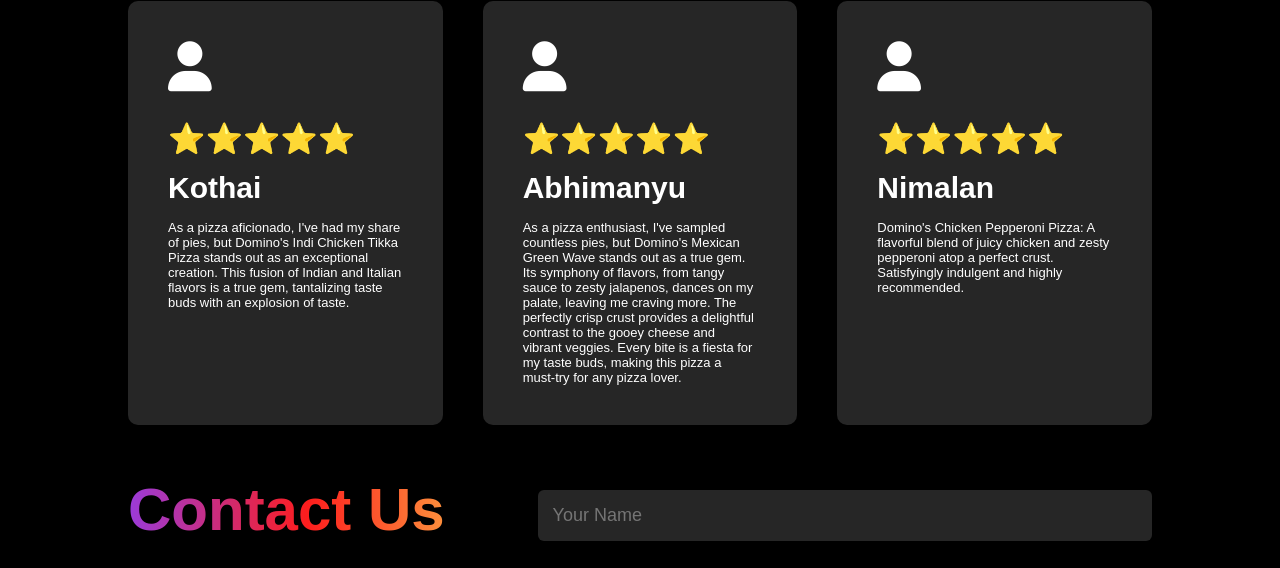
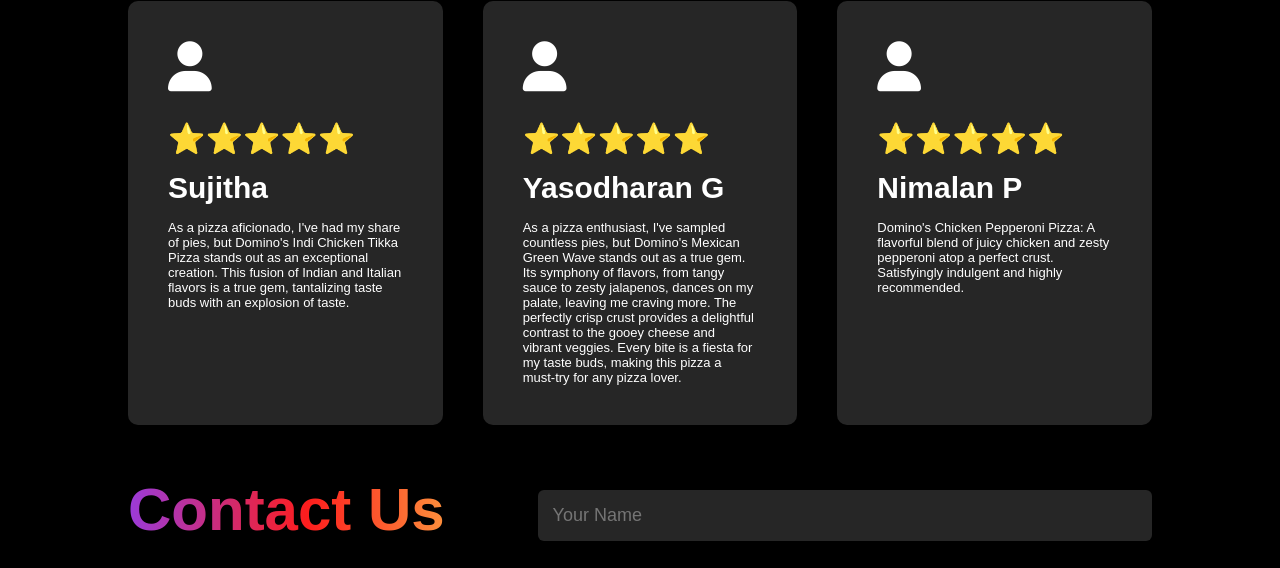
Before and after one commit to Yasodharan-G/sample, a plain HTML site: page 9ssuu-main/9ssuu-main/index.html in a window 1280 px wide. Shown: the part 2852-3420 px from the top of the page. Drawn offline with Linux system fonts and the light colour scheme.

Commit message:
Update index.html

```diff
--- a/9ssuu-main/9ssuu-main/index.html
+++ b/9ssuu-main/9ssuu-main/index.html
@@ -193,21 +193,21 @@
                 <div>
                     <i class="fa-solid fa-user"></i>
                     <h2>⭐⭐⭐⭐⭐</h2>
-                    <h2><b>Kothai</b></h2>
+                    <h2><b>Sujitha</b></h2>
                     <p>As a pizza aficionado, I've had my share of pies, but Domino's Indi Chicken Tikka Pizza stands out as an exceptional creation. This fusion of Indian and Italian flavors is a true gem, tantalizing taste buds with an explosion of taste. </p>
 
                 </div>
                 <div>
                     <i class="fa-solid fa-user"></i>
                     <h2>⭐⭐⭐⭐⭐</h2>
-                    <h2><b>Abhimanyu</b></h2>
+                    <h2><b>Yasodharan G</b></h2>
                     <p>As a pizza enthusiast, I've sampled countless pies, but Domino's Mexican Green Wave stands out as a true gem. Its symphony of flavors, from tangy sauce to zesty jalapenos, dances on my palate, leaving me craving more. The perfectly crisp crust provides a delightful contrast to the gooey cheese and vibrant veggies. Every bite is a fiesta for my taste buds, making this pizza a must-try for any pizza lover.</p>
 
                 </div>
                 <div>
                     <i class="fa-solid fa-user"></i>
                     <h2>⭐⭐⭐⭐⭐</h2>
-                    <h2><b>Nimalan</b></h2>
+                    <h2><b>Nimalan P</b></h2>
                     <p>Domino's Chicken Pepperoni Pizza: A flavorful blend of juicy chicken and zesty pepperoni atop a perfect crust. Satisfyingly indulgent and highly recommended. </p>
                 </div>
             </div>
```
